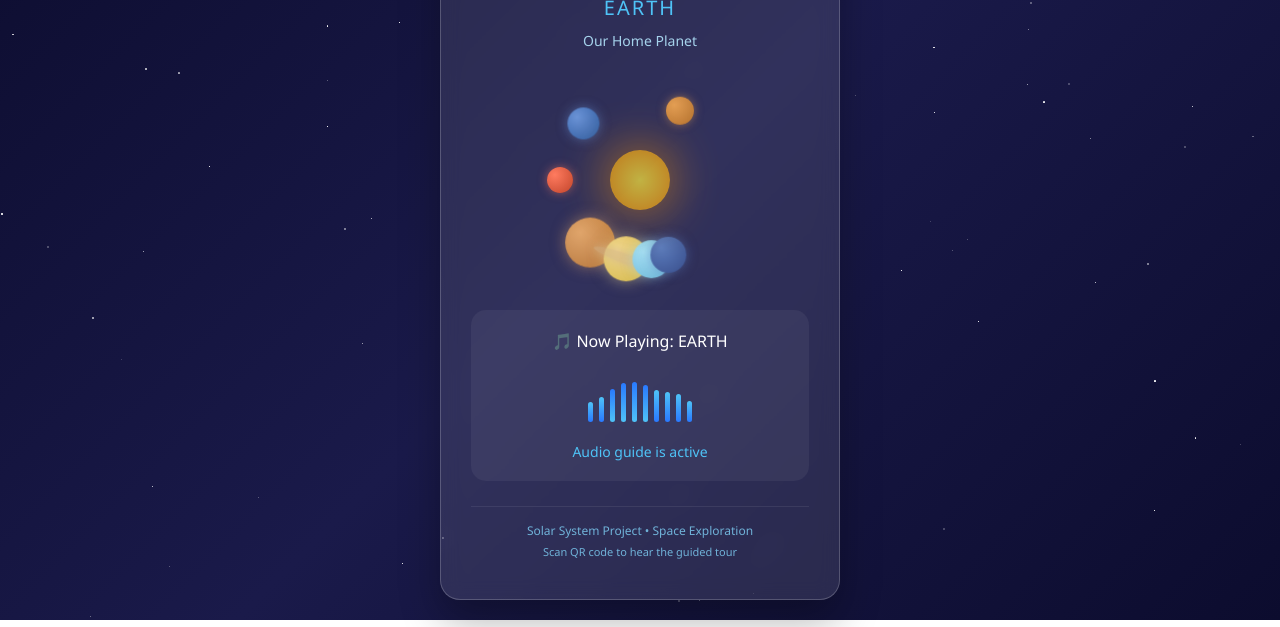
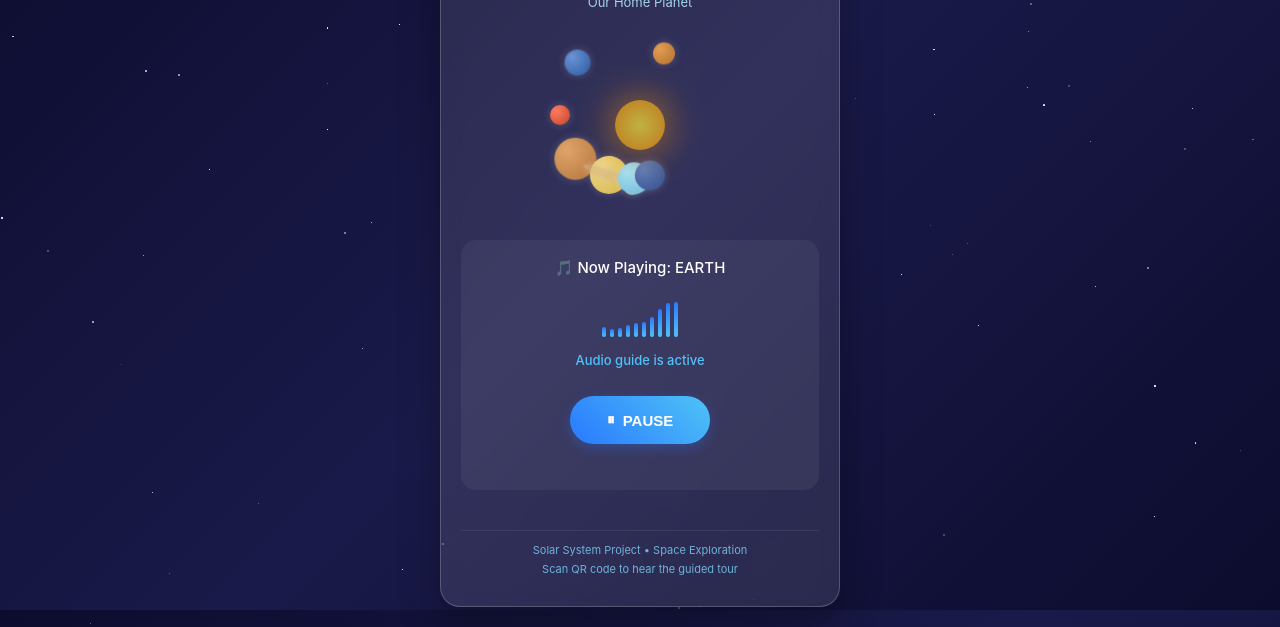
Before and after one commit to ttobitobi023-a11y/solar, a plain HTML site: page index.html in a window 1280 px wide. Shown: the part 190-817 px from the top of the page. Drawn offline with Linux system fonts and the light colour scheme.

Commit message:
Update index.html

```diff
--- a/index.html
+++ b/index.html
@@ -3,6 +3,8 @@
 <head>
     <meta charset="UTF-8">
     <meta name="viewport" content="width=device-width, initial-scale=1.0, maximum-scale=1.0, user-scalable=no">
+    <meta name="apple-mobile-web-app-capable" content="yes">
+    <meta name="mobile-web-app-capable" content="yes">
     <title>Solar System Voice Guide</title>
     <style>
         * {
@@ -10,19 +12,29 @@
             padding: 0;
             box-sizing: border-box;
             -webkit-tap-highlight-color: transparent;
+            -webkit-user-select: none;
+            -moz-user-select: none;
+            -ms-user-select: none;
+            user-select: none;
         }
 
         body {
-            font-family: 'Segoe UI', Tahoma, Geneva, Verdana, sans-serif;
+            font-family: -apple-system, BlinkMacSystemFont, 'Segoe UI', Roboto, Oxygen, Ubuntu, Cantarell, sans-serif;
             background: linear-gradient(135deg, #0c0c2e 0%, #1a1a4a 50%, #0c0c2e 100%);
             color: #ffffff;
             min-height: 100vh;
+            min-height: -webkit-fill-available;
             display: flex;
             justify-content: center;
             align-items: center;
             padding: 20px;
             position: relative;
             overflow: hidden;
+            touch-action: manipulation;
+        }
+
+        html {
+            height: -webkit-fill-available;
         }
 
         .stars {
@@ -51,63 +63,65 @@
             width: 100%;
             background: rgba(255, 255, 255, 0.1);
             backdrop-filter: blur(10px);
+            -webkit-backdrop-filter: blur(10px);
             border: 1px solid rgba(255, 255, 255, 0.2);
             border-radius: 20px;
-            padding: 40px 30px;
+            padding: 30px 20px;
             text-align: center;
             box-shadow: 0 20px 40px rgba(0, 0, 0, 0.3);
         }
 
         .logo {
-            font-size: 48px;
+            font-size: 42px;
             margin-bottom: 15px;
             animation: float 3s ease-in-out infinite;
         }
 
         @keyframes float {
             0%, 100% { transform: translateY(0px); }
-            50% { transform: translateY(-10px); }
+            50% { transform: translateY(-8px); }
         }
 
         h1 {
-            font-size: 24px;
+            font-size: 22px;
             font-weight: 600;
             margin-bottom: 8px;
             background: linear-gradient(45deg, #4fc3f7, #2979ff);
             -webkit-background-clip: text;
             -webkit-text-fill-color: transparent;
+            background-clip: text;
         }
 
         .planet-title {
-            font-size: 20px;
+            font-size: 18px;
             color: #ffeb3b;
             margin: 10px 0;
             text-transform: uppercase;
-            letter-spacing: 2px;
+            letter-spacing: 1px;
         }
 
         .subtitle {
-            font-size: 14px;
+            font-size: 13px;
             color: #b3e5fc;
-            margin-bottom: 30px;
+            margin-bottom: 25px;
             opacity: 0.9;
         }
 
         .planet-container {
             position: relative;
-            height: 200px;
-            margin: 30px 0;
+            height: 180px;
+            margin: 25px 0;
             display: flex;
             justify-content: center;
             align-items: center;
         }
 
         .sun {
-            width: 60px;
-            height: 60px;
+            width: 50px;
+            height: 50px;
             background: radial-gradient(circle, #ffeb3b, #ff9800);
             border-radius: 50%;
-            box-shadow: 0 0 50px #ff9800;
+            box-shadow: 0 0 40px #ff9800;
             animation: pulse 2s ease-in-out infinite;
             position: absolute;
             z-index: 10;
@@ -119,148 +133,81 @@
             display: flex;
             justify-content: center;
             align-items: center;
-            box-shadow: 0 0 10px rgba(255, 255, 255, 0.2);
+            box-shadow: 0 0 8px rgba(255, 255, 255, 0.2);
         }
 
-        .mercury {
-            width: 20px;
-            height: 20px;
-            background: radial-gradient(circle at 30% 30%, #c0c0c0, #8c8c8c);
-            left: 50%;
-            top: 50%;
-            transform: translate(-50%, -50%);
-            animation: orbit 4s linear infinite;
-            box-shadow: 0 0 8px rgba(192, 192, 192, 0.5);
+        /* Planet sizes optimized for mobile */
+        .mercury { width: 16px; height: 16px; }
+        .venus { width: 22px; height: 22px; }
+        .earth { width: 26px; height: 26px; }
+        .mars { width: 20px; height: 20px; }
+        .jupiter { width: 42px; height: 42px; }
+        .saturn { width: 38px; height: 38px; }
+        .uranus { width: 32px; height: 32px; }
+        .neptune { width: 30px; height: 30px; }
+
+        /* Planet backgrounds */
+        .mercury { background: radial-gradient(circle at 30% 30%, #c0c0c0, #8c8c8c); }
+        .venus { background: radial-gradient(circle at 30% 30%, #e39e54, #b3712f); }
+        .earth { background: radial-gradient(circle at 30% 30%, #6b93d6, #2c5aa0); }
+        .mars { background: radial-gradient(circle at 30% 30%, #ff7b5f, #c1442c); }
+        .jupiter { background: radial-gradient(circle at 30% 30%, #e0a56c, #b3743a); }
+        .saturn { background: radial-gradient(circle at 30% 30%, #f0d890, #d4b747); }
+        .uranus { background: radial-gradient(circle at 30% 30%, #a6e1f5, #6bb5d6); }
+        .neptune { background: radial-gradient(circle at 30% 30%, #5b7cbd, #3a4f8c); }
+
+        /* Orbit animations */
+        @keyframes orbit {
+            0% {
+                transform: translate(-50%, -50%) rotate(0deg) translateX(70px) rotate(0deg);
+            }
+            100% {
+                transform: translate(-50%, -50%) rotate(360deg) translateX(70px) rotate(-360deg);
+            }
         }
 
-        .venus {
-            width: 28px;
-            height: 28px;
-            background: radial-gradient(circle at 30% 30%, #e39e54, #b3712f);
-            left: 50%;
-            top: 50%;
-            transform: translate(-50%, -50%);
-            animation: orbit 6s linear infinite;
-            box-shadow: 0 0 10px rgba(227, 158, 84, 0.5);
-        }
-
-        .earth {
-            width: 32px;
-            height: 32px;
-            background: radial-gradient(circle at 30% 30%, #6b93d6, #2c5aa0);
-            left: 50%;
-            top: 50%;
-            transform: translate(-50%, -50%);
-            animation: orbit 8s linear infinite;
-            box-shadow: 0 0 12px rgba(107, 147, 214, 0.5);
-        }
-
-        .mars {
-            width: 26px;
-            height: 26px;
-            background: radial-gradient(circle at 30% 30%, #ff7b5f, #c1442c);
-            left: 50%;
-            top: 50%;
-            transform: translate(-50%, -50%);
-            animation: orbit 10s linear infinite;
-            box-shadow: 0 0 10px rgba(255, 123, 95, 0.5);
-        }
-
-        .jupiter {
-            width: 50px;
-            height: 50px;
-            background: radial-gradient(circle at 30% 30%, #e0a56c, #b3743a);
-            left: 50%;
-            top: 50%;
-            transform: translate(-50%, -50%);
-            animation: orbit 14s linear infinite;
-            box-shadow: 0 0 15px rgba(224, 165, 108, 0.5);
-        }
-
-        .saturn {
-            width: 45px;
-            height: 45px;
-            background: radial-gradient(circle at 30% 30%, #f0d890, #d4b747);
-            left: 50%;
-            top: 50%;
-            transform: translate(-50%, -50%);
-            animation: orbit 18s linear infinite;
-            box-shadow: 0 0 15px rgba(240, 216, 144, 0.5);
-        }
+        .mercury { animation: orbit 4s linear infinite; transform-origin: 70px center; }
+        .venus { animation: orbit 6s linear infinite; transform-origin: 85px center; }
+        .earth { animation: orbit 8s linear infinite; transform-origin: 100px center; }
+        .mars { animation: orbit 10s linear infinite; transform-origin: 115px center; }
+        .jupiter { animation: orbit 14s linear infinite; transform-origin: 140px center; }
+        .saturn { animation: orbit 18s linear infinite; transform-origin: 160px center; }
+        .uranus { animation: orbit 22s linear infinite; transform-origin: 175px center; }
+        .neptune { animation: orbit 26s linear infinite; transform-origin: 190px center; }
 
         .saturn::after {
             content: '';
             position: absolute;
-            width: 70px;
-            height: 10px;
+            width: 55px;
+            height: 8px;
             background: rgba(210, 180, 140, 0.5);
             border-radius: 50%;
             top: 50%;
             left: 50%;
             transform: translate(-50%, -50%) rotate(20deg);
-            box-shadow: 0 0 8px rgba(210, 180, 140, 0.7);
+            box-shadow: 0 0 6px rgba(210, 180, 140, 0.7);
         }
-
-        .uranus {
-            width: 38px;
-            height: 38px;
-            background: radial-gradient(circle at 30% 30%, #a6e1f5, #6bb5d6);
-            left: 50%;
-            top: 50%;
-            transform: translate(-50%, -50%);
-            animation: orbit 22s linear infinite;
-            box-shadow: 0 0 12px rgba(166, 225, 245, 0.5);
-        }
-
-        .neptune {
-            width: 36px;
-            height: 36px;
-            background: radial-gradient(circle at 30% 30%, #5b7cbd, #3a4f8c);
-            left: 50%;
-            top: 50%;
-            transform: translate(-50%, -50%);
-            animation: orbit 26s linear infinite;
-            box-shadow: 0 0 12px rgba(91, 124, 189, 0.5);
-        }
-
-        @keyframes orbit {
-            0% {
-                transform: translate(-50%, -50%) rotate(0deg) translateX(80px) rotate(0deg);
-            }
-            100% {
-                transform: translate(-50%, -50%) rotate(360deg) translateX(80px) rotate(-360deg);
-            }
-        }
-
-        .mercury { animation-duration: 4s; transform-origin: 80px center; }
-        .venus { animation-duration: 6s; transform-origin: 100px center; }
-        .earth { animation-duration: 8s; transform-origin: 120px center; }
-        .mars { animation-duration: 10s; transform-origin: 140px center; }
-        .jupiter { animation-duration: 14s; transform-origin: 170px center; }
-        .saturn { animation-duration: 18s; transform-origin: 200px center; }
-        .uranus { animation-duration: 22s; transform-origin: 220px center; }
-        .neptune { animation-duration: 26s; transform-origin: 240px center; }
 
         .status-container {
             background: rgba(255, 255, 255, 0.05);
             border-radius: 15px;
-            padding: 20px;
-            margin: 20px 0;
+            padding: 18px;
+            margin: 18px 0;
         }
 
         .status {
-            font-size: 16px;
+            font-size: 15px;
             font-weight: 500;
             margin-bottom: 10px;
         }
 
         .loading-bar {
             width: 100%;
-            height: 4px;
+            height: 3px;
             background: rgba(255, 255, 255, 0.1);
             border-radius: 2px;
             overflow: hidden;
-            margin: 15px 0;
+            margin: 12px 0;
         }
 
         .loading-progress {
@@ -278,21 +225,18 @@
         }
 
         .audio-controls {
-            margin: 25px 0;
-        }
-
-        audio {
-            width: 100%;
-            border-radius: 10px;
+            margin: 20px 0;
+            display: flex;
+            justify-content: center;
         }
 
         .project-info {
-            font-size: 12px;
+            font-size: 11px;
             color: #81d4fa;
-            margin-top: 25px;
+            margin-top: 20px;
             opacity: 0.8;
             border-top: 1px solid rgba(255, 255, 255, 0.1);
-            padding-top: 15px;
+            padding-top: 12px;
         }
 
         .hidden {
@@ -308,21 +252,21 @@
             50% { opacity: 0.7; }
         }
 
-        /* Professional Audio Wave Animation */
+        /* Audio Wave Animation - Mobile Optimized */
         .audio-wave {
             display: flex;
             justify-content: center;
             align-items: flex-end;
-            height: 50px;
-            margin: 20px 0;
+            height: 45px;
+            margin: 15px 0;
         }
 
         .wave-bar {
-            width: 5px;
-            height: 10px;
+            width: 4px;
+            height: 8px;
             background: linear-gradient(to top, #4fc3f7, #2979ff);
-            margin: 0 3px;
-            border-radius: 3px;
+            margin: 0 2px;
+            border-radius: 2px;
             animation: wave 1.5s infinite ease-in-out;
             transform-origin: bottom;
         }
@@ -339,29 +283,91 @@
         .wave-bar:nth-child(10) { animation-delay: 0.9s; }
 
         @keyframes wave {
-            0%, 100% {
-                height: 10px;
-                background: linear-gradient(to top, #4fc3f7, #2979ff);
+            0%, 100% { height: 8px; }
+            25% { height: 25px; }
+            50% { height: 35px; }
+            75% { height: 15px; }
+        }
+
+        .audio-status {
+            font-size: 13px;
+            color: #4fc3f7;
+            margin-top: 8px;
+            font-weight: 500;
+        }
+
+        /* Pause Button - Mobile Optimized */
+        .pause-btn {
+            background: linear-gradient(45deg, #2979ff, #4fc3f7);
+            color: white;
+            border: none;
+            padding: 14px 28px;
+            font-size: 15px;
+            font-weight: 600;
+            border-radius: 50px;
+            cursor: pointer;
+            margin: 8px 0;
+            transition: all 0.2s ease;
+            box-shadow: 0 4px 12px rgba(41, 121, 255, 0.3);
+            display: flex;
+            align-items: center;
+            justify-content: center;
+            gap: 8px;
+            min-height: 48px; /* Minimum touch target size */
+            min-width: 140px;
+        }
+
+        .pause-btn:active {
+            transform: translateY(1px);
+            box-shadow: 0 2px 8px rgba(41, 121, 255, 0.4);
+        }
+
+        .pause-btn.paused {
+            background: linear-gradient(45deg, #4fc3f7, #2979ff);
+        }
+
+        .pause-icon {
+            font-size: 16px;
+        }
+
+        .paused .pause-icon::before {
+            content: "▶";
+        }
+
+        .pause-icon::before {
+            content: "⏸";
+        }
+
+        /* Mobile-specific optimizations */
+        @media (max-width: 480px) {
+            .container {
+                padding: 25px 15px;
             }
-            25% {
-                height: 30px;
-                background: linear-gradient(to top, #2979ff, #4fc3f7);
+
+            .logo {
+                font-size: 38px;
             }
-            50% {
-                height: 40px;
-                background: linear-gradient(to top, #4fc3f7, #2979ff);
+
+            h1 {
+                font-size: 20px;
             }
-            75% {
-                height: 20px;
-                background: linear-gradient(to top, #2979ff, #4fc3f7);
+
+            .planet-container {
+                height: 160px;
+                margin: 20px 0;
+            }
+
+            .pause-btn {
+                padding: 12px 24px;
+                font-size: 14px;
             }
         }
 
-        .audio-status {
-            font-size: 14px;
-            color: #4fc3f7;
-            margin-top: 10px;
-            font-weight: 500;
+        /* Reduce motion for accessibility */
+        @media (prefers-reduced-motion: reduce) {
+            .star, .logo, .planet, .wave-bar, .loading-progress {
+                animation: none;
+            }
         }
     </style>
 </head>
@@ -388,11 +394,11 @@
 
         <div class="status-container">
             <div id="loadingSection">
-                <div class="status pulse" id="statusMessage">🚀 Initializing Audio System...</div>
+                <div class="status pulse" id="statusMessage">🚀 Starting Audio Tour...</div>
                 <div class="loading-bar">
                     <div class="loading-progress"></div>
                 </div>
-                <div style="font-size: 12px; color: #81d4fa;" id="loadingText">Loading your space narration</div>
+                <div style="font-size: 12px; color: #81d4fa;" id="loadingText">Audio will play automatically</div>
             </div>
 
             <div id="playingSection" class="hidden">
@@ -410,11 +416,19 @@
                     <div class="wave-bar"></div>
                 </div>
                 <div class="audio-status">Audio guide is active</div>
+
+                <!-- Pause Button -->
+                <div class="audio-controls">
+                    <button id="pauseButton" class="pause-btn">
+                        <span class="pause-icon"></span>
+                        <span>PAUSE</span>
+                    </button>
+                </div>
             </div>
         </div>
 
         <div class="audio-controls">
-            <audio id="audioPlayer" class="hidden">
+            <audio id="audioPlayer" class="hidden" preload="auto">
                 Your browser does not support the audio element.
             </audio>
         </div>
@@ -478,6 +492,7 @@
             }
         };
 
+        // DOM Elements
         const audioPlayer = document.getElementById('audioPlayer');
         const loadingSection = document.getElementById('loadingSection');
         const playingSection = document.getElementById('playingSection');
@@ -487,17 +502,22 @@
         const loadingText = document.getElementById('loadingText');
         const playingMessage = document.getElementById('playingMessage');
         const audioWave = document.getElementById('audioWave');
+        const pauseButton = document.getElementById('pauseButton');
+
+        // Mobile detection
+        const isMobile = /Android|webOS|iPhone|iPad|iPod|BlackBerry|IEMobile|Opera Mini/i.test(navigator.userAgent);
 
         function getAudioFromURL() {
             const urlParams = new URLSearchParams(window.location.search);
-            const audioKey = urlParams.get('audio') || 'earth'; // Default to earth if no parameter
-
+            const audioKey = urlParams.get('audio') || 'earth';
             return AUDIO_LIBRARY[audioKey] || AUDIO_LIBRARY.earth;
         }
 
         function createStars() {
             const stars = document.getElementById('stars');
-            for (let i = 0; i < 100; i++) {
+            // Fewer stars on mobile for better performance
+            const starCount = isMobile ? 60 : 100;
+            for (let i = 0; i < starCount; i++) {
                 const star = document.createElement('div');
                 star.className = 'star';
                 star.style.width = Math.random() * 2 + 'px';
@@ -521,47 +541,91 @@
 
             // Set audio source
             audioPlayer.src = currentAudio.url;
-            audioPlayer.preload = "auto";
         }
 
-        function attemptAutoPlay() {
+        function togglePause() {
+            if (audioPlayer.paused) {
+                audioPlayer.play().catch(e => console.log('Play failed:', e));
+                pauseButton.classList.remove('paused');
+                pauseButton.querySelector('span:last-child').textContent = 'PAUSE';
+                audioWave.classList.remove('hidden');
+            } else {
+                audioPlayer.pause();
+                pauseButton.classList.add('paused');
+                pauseButton.querySelector('span:last-child').textContent = 'PLAY';
+                audioWave.classList.add('hidden');
+            }
+        }
+
+        function startAudioPlayback() {
             const playPromise = audioPlayer.play();
 
             if (playPromise !== undefined) {
                 playPromise.then(() => {
+                    // Success - audio is playing
                     loadingSection.classList.add('hidden');
                     playingSection.classList.remove('hidden');
                     audioWave.classList.remove('hidden');
                 }).catch(error => {
-                    // If autoplay fails, show a message and try again after user interaction
-                    statusMessage.textContent = "Tap to start audio";
-                    loadingText.textContent = "Audio requires user interaction";
+                    // Autoplay failed - try multiple strategies
+                    console.log('Autoplay failed, trying alternative methods:', error);
 
-                    // Add a click listener to try playing again
-                    document.addEventListener('click', function playOnClick() {
+                    // Strategy 1: Wait a bit and try again
+                    setTimeout(() => {
                         audioPlayer.play().then(() => {
                             loadingSection.classList.add('hidden');
                             playingSection.classList.remove('hidden');
                             audioWave.classList.remove('hidden');
+                        }).catch(e => {
+                            // Strategy 2: Show message to tap
+                            statusMessage.textContent = "Tap to Start Audio";
+                            loadingText.textContent = "Audio requires interaction";
+
+                            // Strategy 3: Listen for any user interaction
+                            const startOnInteraction = () => {
+                                audioPlayer.play().then(() => {
+                                    loadingSection.classList.add('hidden');
+                                    playingSection.classList.remove('hidden');
+                                    audioWave.classList.remove('hidden');
+                                    document.removeEventListener('click', startOnInteraction);
+                                    document.removeEventListener('touchstart', startOnInteraction);
+                                });
+                            };
+
+                            document.addEventListener('click', startOnInteraction, { once: true });
+                            document.addEventListener('touchstart', startOnInteraction, { once: true });
                         });
-                        document.removeEventListener('click', playOnClick);
-                    }, { once: true });
+                    }, 500);
                 });
             }
         }
 
+        // Initialize when page loads
         window.addEventListener('load', function() {
             createStars();
             initializeAudio();
 
-            // Try to autoplay after a short delay
-            setTimeout(attemptAutoPlay, 1000);
+            // Start audio playback with multiple attempts
+            setTimeout(startAudioPlayback, 500);
+
+            // Additional attempt after a longer delay
+            setTimeout(() => {
+                if (audioPlayer.paused && loadingSection.classList.contains('hidden') === false) {
+                    startAudioPlayback();
+                }
+            }, 2000);
         });
 
+        // Pause button event
+        pauseButton.addEventListener('click', togglePause);
+
+        // Audio event listeners
         audioPlayer.addEventListener('playing', function() {
             loadingSection.classList.add('hidden');
             playingSection.classList.remove('hidden');
             audioWave.classList.remove('hidden');
+            pauseButton.classList.remove('paused');
+            pauseButton.querySelector('span:last-child').textContent = 'PAUSE';
         });
 
         audioPlayer.addEventListener('ended', function() {
@@ -580,12 +644,50 @@
             audioWave.classList.remove('hidden');
         });
 
-        audioPlayer.addEventListener('error', function() {
+        audioPlayer.addEventListener('error', function(e) {
+            console.error('Audio error:', e);
             loadingSection.innerHTML = `
                 <div class="status">❌ Audio Error</div>
-                <div style="font-size: 12px; color: #f44336; margin-top: 10px;">Please check audio file</div>
+                <div style="font-size: 12px; color: #f44336; margin-top: 10px;">Please check your connection</div>
             `;
         });
+
+        // Additional mobile optimization: prevent zoom on double-tap
+        document.addEventListener('touchstart', function(e) {
+            if (e.touches.length > 1) {
+                e.preventDefault();
+            }
+        }, { passive: false });
+
+        let lastTouchEnd = 0;
+        document.addEventListener('touchend', function(e) {
+            const now = (new Date()).getTime();
+            if (now - lastTouchEnd <= 300) {
+                e.preventDefault();
+            }
+            lastTouchEnd = now;
+        }, false);
+
+        // Auto-retry audio if still not playing after all attempts
+        setTimeout(() => {
+            if (audioPlayer.paused && loadingSection.classList.contains('hidden') === false) {
+                statusMessage.textContent = "Tap Screen to Start";
+                loadingText.textContent = "Audio ready - tap anywhere";
+
+                const finalAttempt = () => {
+                    audioPlayer.play().then(() => {
+                        loadingSection.classList.add('hidden');
+                        playingSection.classList.remove('hidden');
+                        audioWave.classList.remove('hidden');
+                    });
+                    document.removeEventListener('click', finalAttempt);
+                    document.removeEventListener('touchstart', finalAttempt);
+                };
+
+                document.addEventListener('click', finalAttempt, { once: true });
+                document.addEventListener('touchstart', finalAttempt, { once: true });
+            }
+        }, 4000);
     </script>
 </body>
 </html>
```
